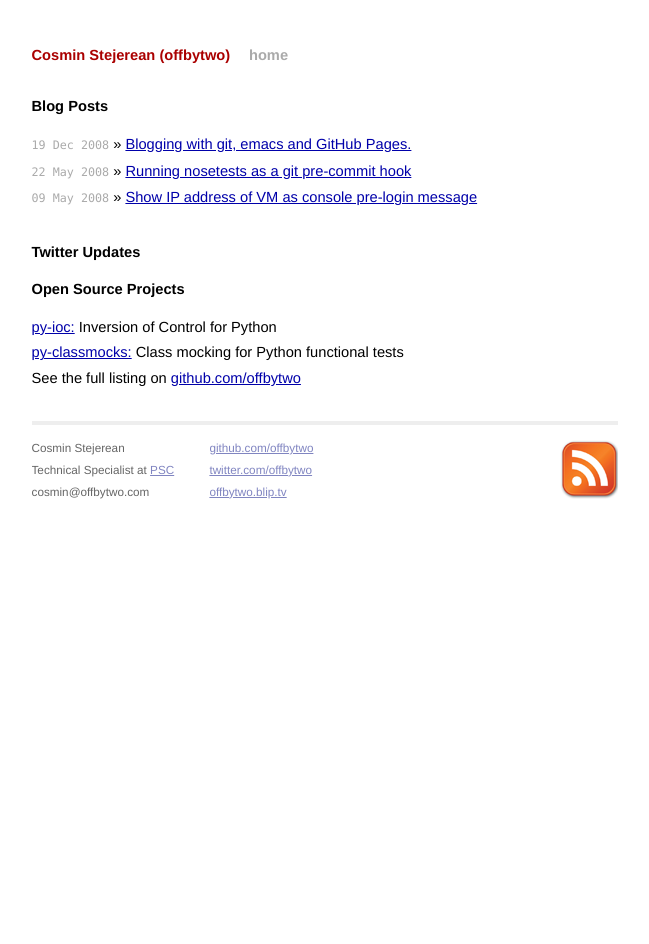
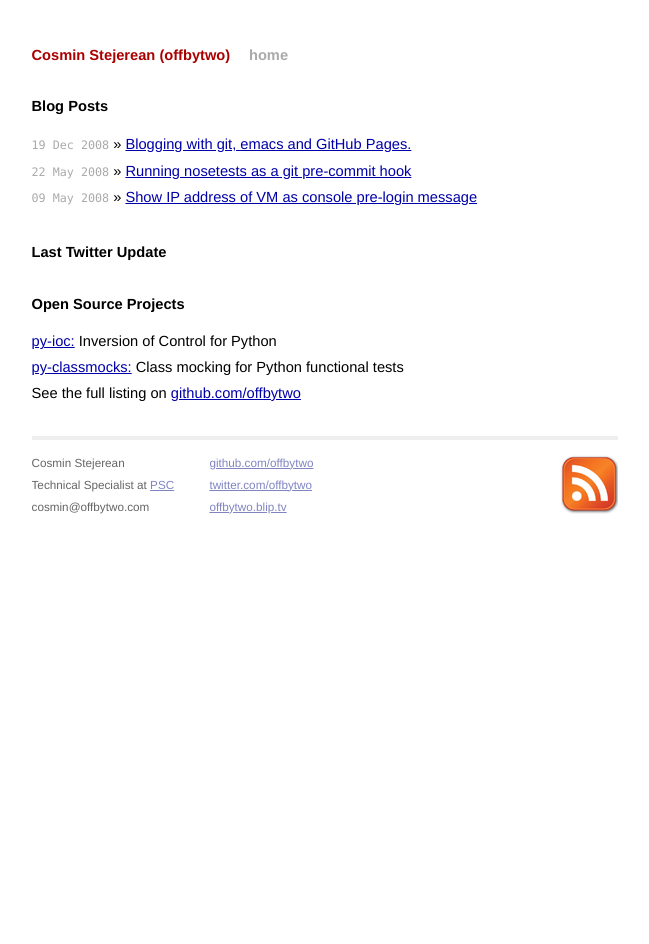
Before and after one commit to cosmin/cosmin.github.io, a Jekyll site: the page built from index.html, in a window 1280 px wide. Shown: the whole page, without its empty margins (315-964 px from the left). Built offline with Jekyll 4.4.1, drawn with Linux system fonts in a browser that asks for light colours.

Commit message:
only one twitter update, fixed the styling a bit

```diff
--- a/index.html
+++ b/index.html
@@ -27,8 +27,8 @@
   </ul>
   -->
 
-  <h1>Twitter Updates</h1>
-    <ul id="twitter_update_list"></ul>
+  <h1>Last Twitter Update</h1>
+    <ul id="twitter_update_list" class="posts"></ul>
 
   <h1>Open Source Projects</h1>
   <ul class="posts">
@@ -38,5 +38,5 @@
   </ul>
 
   <script type="text/javascript" src="http://twitter.com/javascripts/blogger.js"></script>
-  <script type="text/javascript" src="http://twitter.com/statuses/user_timeline/offbytwo.json?callback=twitterCallback2&amp;count=5"></script>
+  <script type="text/javascript" src="http://twitter.com/statuses/user_timeline/offbytwo.json?callback=twitterCallback2&amp;count=1"></script>
 </div>
```
